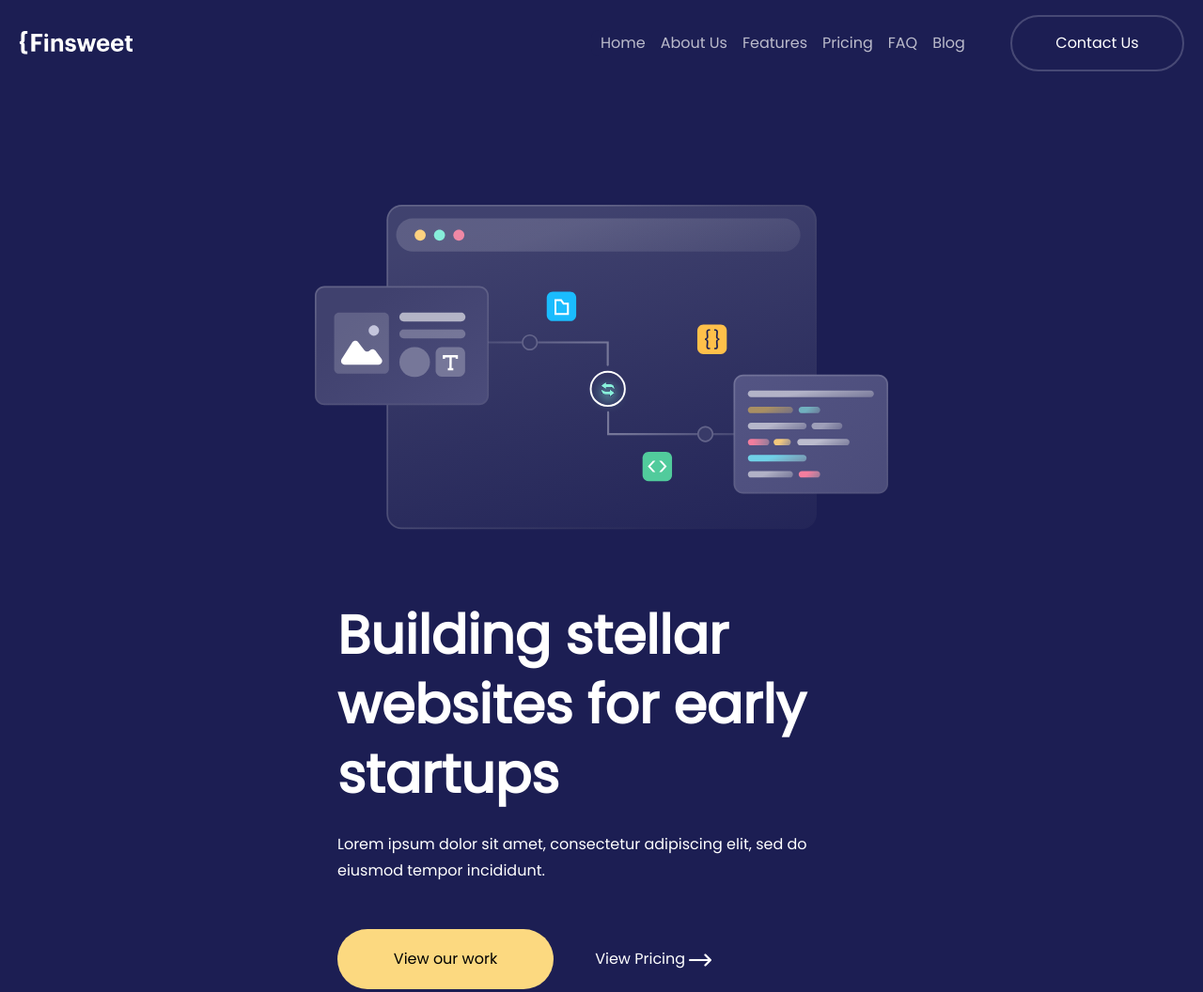
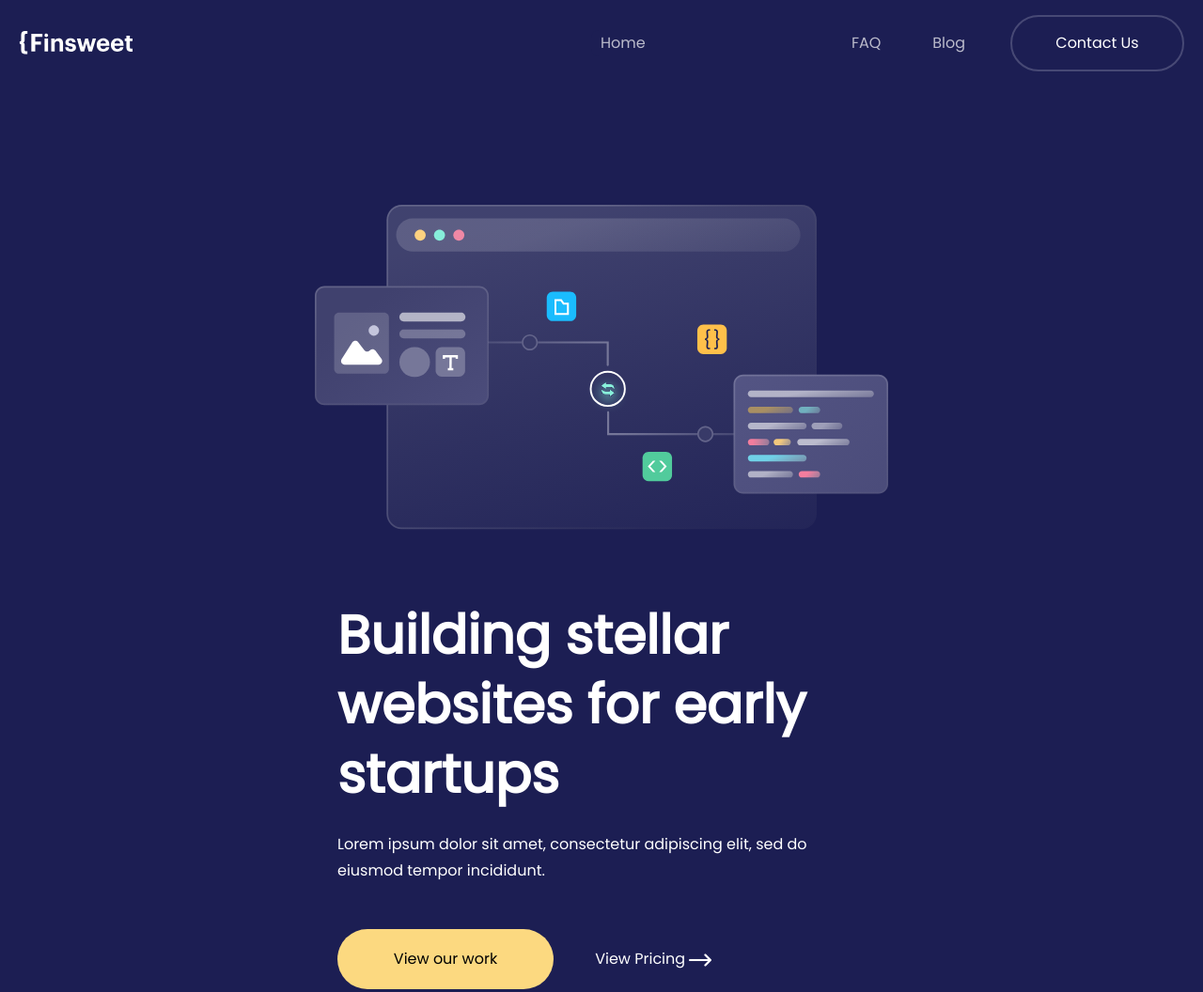
Before and after one commit to sarasimeh/figma, a website built with Vite: page index.html in a window 1280 px wide. Shown: the top 1056 px of the page at 94% size. Built offline with nearby package versions, Linux system fonts and the light colour scheme; files whose address does not match are found by name.

Commit message:
Update index.html

```diff
--- a/index.html
+++ b/index.html
@@ -44,13 +44,13 @@
               <a href="">contact us</a>
             </li>
             <li class="hover:text-[#fff]">
-              <a href="">about us</a>
+
             </li>
             <li class="hover:text-[#fff]">
-              <a href="">features</a>
+
             </li>
             <li class="hover:text-[#fff]">
-              <a href="">pricing</a>
+
             </li>
             <li class="uppercase hover:text-[#fff]"><a href="#faq">faq</a></li>
             <li class="hover:text-[#fff]"><a href="./blog.html">blog</a></li>
```
